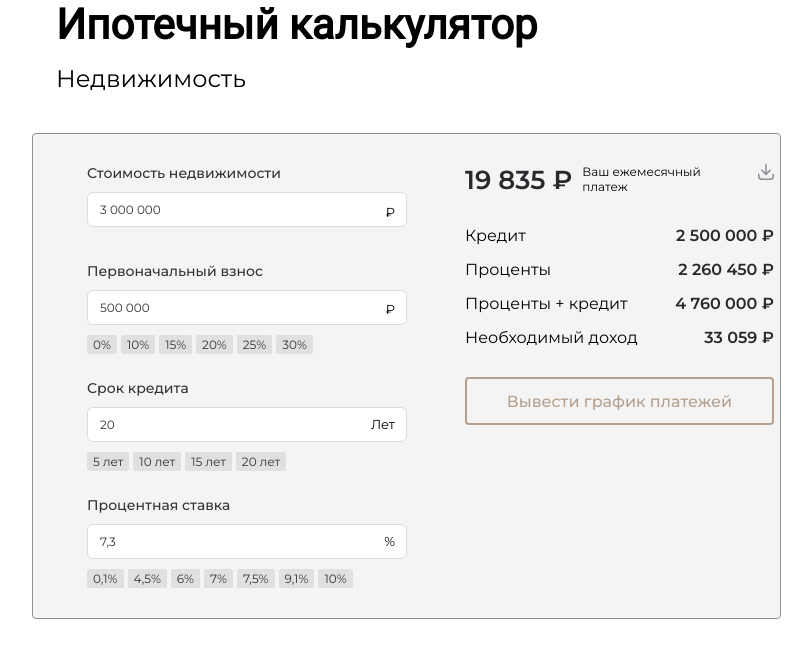
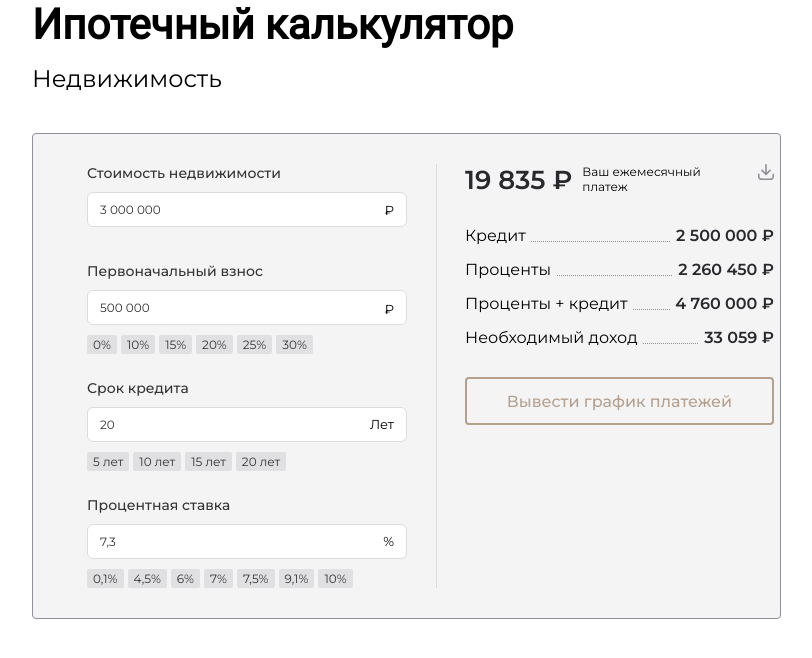
Before and after one commit to sarvanshiriev/x10-test, a website: page index.html in a window 1280 px wide. Shown: the whole page, without its empty margins (154-966 px from the left). Drawn offline with Linux system fonts and the light colour scheme; files that its build step writes are made by us from their sources.

Commit message:
Реализованы стили в блоке Calculator

```diff
--- a/app/scss/blocks/_calculator.scss
+++ b/app/scss/blocks/_calculator.scss
@@ -9,7 +9,7 @@
     line-height: normal;
     @media (min-width: $desktop-width) {
         font-size: 42px;
-        margin-left: 210px;
+        margin-left: 186px;
         margin-bottom: 15px;
     }
 }
@@ -19,7 +19,6 @@
     font-style: normal;
     font-weight: 400;
     line-height: normal;
-    margin-left: 24px;
     @media (min-width: $desktop-width) {
         font-size: 24px;
         margin-bottom: 40px;
@@ -30,22 +29,25 @@
     border-radius: 4px;
     border: 1px solid $grey;
     @media (min-width: $desktop-width) {
-        padding: 30px 6px 5px 54px;
+        padding: 30px 6px 30px 54px;
         display: flex;
         width: 749px;
         justify-content: space-between;
     }
 }
 .calculator__form {
+    border-right: 1px solid $dark-grey;
     @media (min-width: $desktop-width) {
-        width: 320px;
+        width: 350px;
     }
 }
 .calculator__form-item {
     display: flex;
     flex-direction: column;
+    position: relative;
+}
+.calculator__form-item:not(:last-child) {
     margin-bottom: 25px;
-    position: relative;
 }
 .calculator__form-label {
     color: $dark;
@@ -72,8 +74,8 @@
 .calculator__form-item:nth-child(1):after {
     position: absolute;
     content: "₽";
-    bottom: 16.5px;
-    right: 12px;
+    bottom: 18.5px;
+    right: 42px;
     color: $black;
     text-align: right;
     font-family: $Montserrat;
@@ -86,7 +88,7 @@
     position: absolute;
     content: "₽";
     bottom: 36.5px;
-    right: 12px;
+    right: 42px;
     color: $black;
     text-align: right;
     font-family: $Montserrat;
@@ -99,7 +101,7 @@
     position: absolute;
     content: "Лет";
     bottom: 38.5px;
-    right: 12px;
+    right: 42px;
     color: $black;
     text-align: right;
     font-family: $Montserrat;
@@ -112,7 +114,7 @@
     position: absolute;
     content: "%";
     bottom: 38.5px;
-    right: 12px;
+    right: 42px;
     color: $black;
     text-align: right;
     font-family: $Montserrat;
@@ -186,21 +188,31 @@ input[type="number"] {
     margin-bottom: 30px;
     position: relative;
 }
-.calculator__result-payment::after {
-    position: absolute;
-    content: url('/app/images/download.svg');
-    top: 0;
-    right: 0;
+.calculator__result-download {
     width: 16px;
     height: 16px;
+    margin-left: auto;
+}
+.calculator__result-download:hover {
+    opacity: 0.7;
 }
 .calculator__result-credit {
     display: flex;
     justify-content: space-between;
     margin-bottom: 15px;
+    position: relative;
     @media (min-width: $desktop-width) {
         width: 309px;
     }
+}
+
+.calculator__result-credit::after {
+    content: "";
+    display: block;
+    border-bottom: 1px dotted $grey;
+    width: 100%;
+    bottom: 3px;
+    position: absolute;
 }
 .calculator__result-value {
     color: $black;
@@ -208,6 +220,9 @@ input[type="number"] {
     font-style: normal;
     font-weight: 400;
     line-height: normal;
+    background-color: $light-grey;
+    z-index: 2;
+    padding-right: 5px;
     @media (min-width: $desktop-width) {
         font-size: 16px;
     }
@@ -220,6 +235,9 @@ input[type="number"] {
     font-style: normal;
     font-weight: 600;
     line-height: normal;
+    background-color: $light-grey;
+    z-index: 2;
+    padding-left: 5px;
 }
 .calculator__result-button {
     width: 309px;
--- a/index.html
+++ b/index.html
@@ -63,6 +63,9 @@
                     <div class="calculator__result-payment">
                         <span class="calculator__result-month">19&nbsp;835 ₽</span>
                         <span class="calculator__result-text">Ваш ежемесячный платеж</span>
+                        <a href="#" class="calculator__result-download">
+                            <img src="app/images/download.svg" alt="Скачать график">
+                        </a>
                     </div>
                     <div class="calculator__result-estimation">
                         <div class="calculator__result-credit">
```
Also changed, not shown: app/components/calculator.html (+3 -0 lines), app/css/style.min.css.
